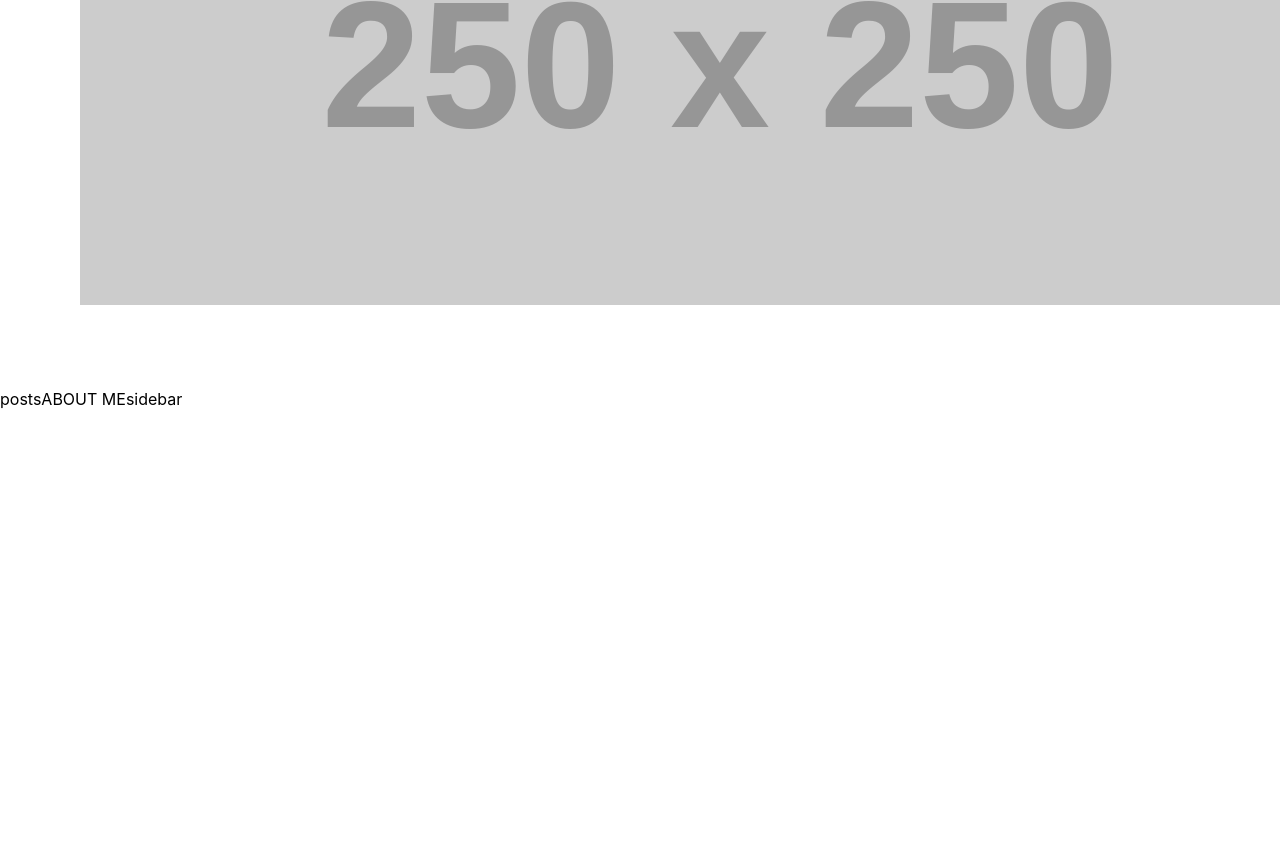
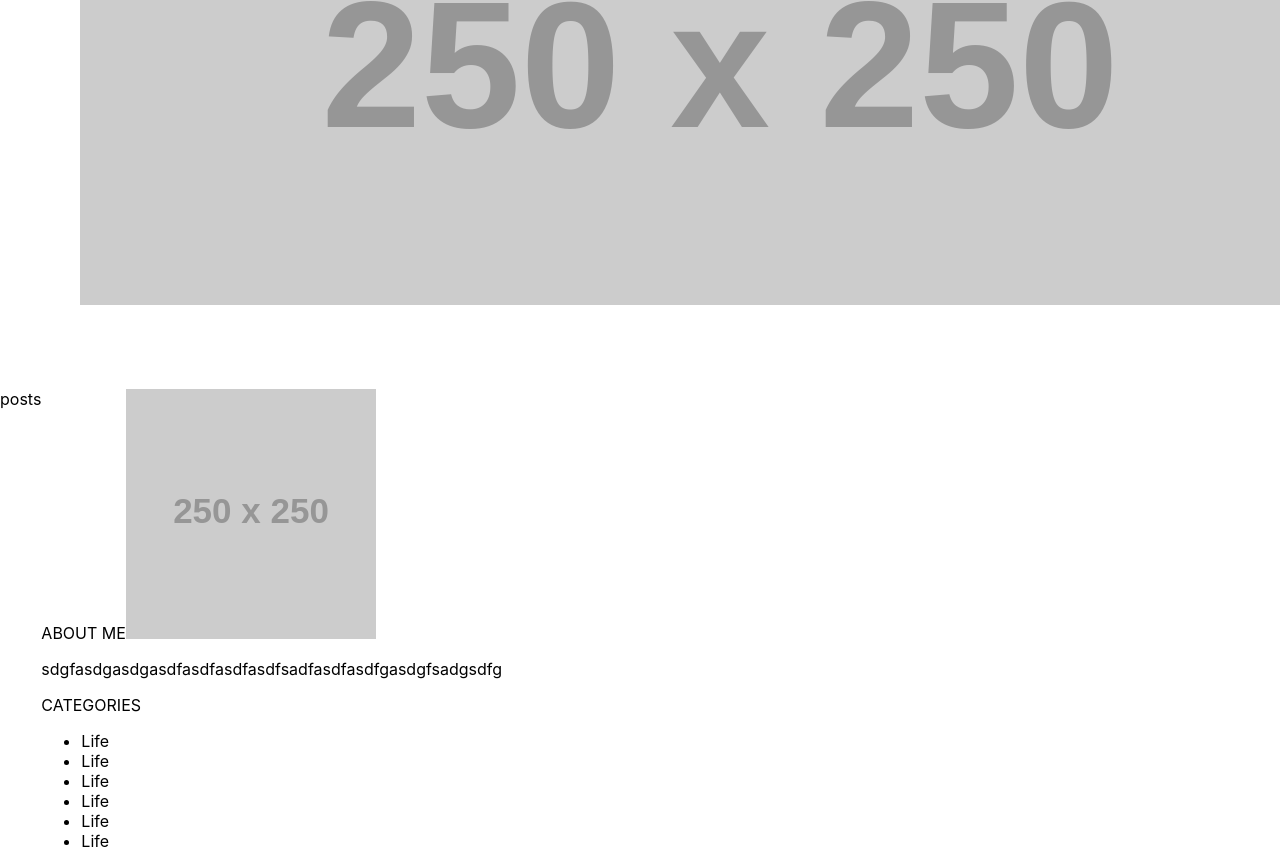
Before and after one commit to BennetWilson/DRIP, a React (Create React App) app in the folder drip/: page / in a window 1280 px wide. Shown: the part 355-1222 px from the top of the page. Before the commit the page ends 800 px from the top, so only its background shows below. Built offline with nearby package versions, Linux system fonts and the light colour scheme.

Commit message:
update to sidebar and post files

```diff
--- a/drip/src/sidebar/Sidebar.jsx
+++ b/drip/src/sidebar/Sidebar.jsx
@@ -1,12 +1,28 @@
-import React from 'react';
-import './sidebar.css'
+import React from "react";
+import "./sidebar.css";
 
 export default function Sidebar() {
-    return (
-        <div className='sidebar'>
-            <div className="sidebarItem"></div>
-            <span className='sidebarTitle'>ABOUT ME</span>
-            sidebar
+  return (
+    <div className="sidebar">
+      <div className="sidebarItem">
+      <span className="sidebarTitle">ABOUT ME</span>
+      <img src="https://via.placeholder.com/250" alt="" />
+      <p>sdgfasdgasdgasdfasdfasdfasdfsadfasdfasdfgasdgfsadgsdfg</p>
+    </div>
+    <div className='sidebarItem'>
+        <span className="sidebarTitle">CATEGORIES</span>
+        <ul className="sidebarLis">
+            <li className="sidebarListIteam">Life</li>
+            <li className="sidebarListIteam">Life</li>
+            <li className="sidebarListIteam">Life</li>
+            <li className="sidebarListIteam">Life</li>
+            <li className="sidebarListIteam">Life</li>
+            <li className="sidebarListIteam">Life</li>
+        </ul>
+        <div>
+
         </div>
-    );
+    </div>
+    </div>
+  );
 }
--- a/drip/src/sidebar/sidebar.css
+++ b/drip/src/sidebar/sidebar.css
@@ -1,3 +1,4 @@
 .sidebar {
     flex: 3;
+
 }
```
